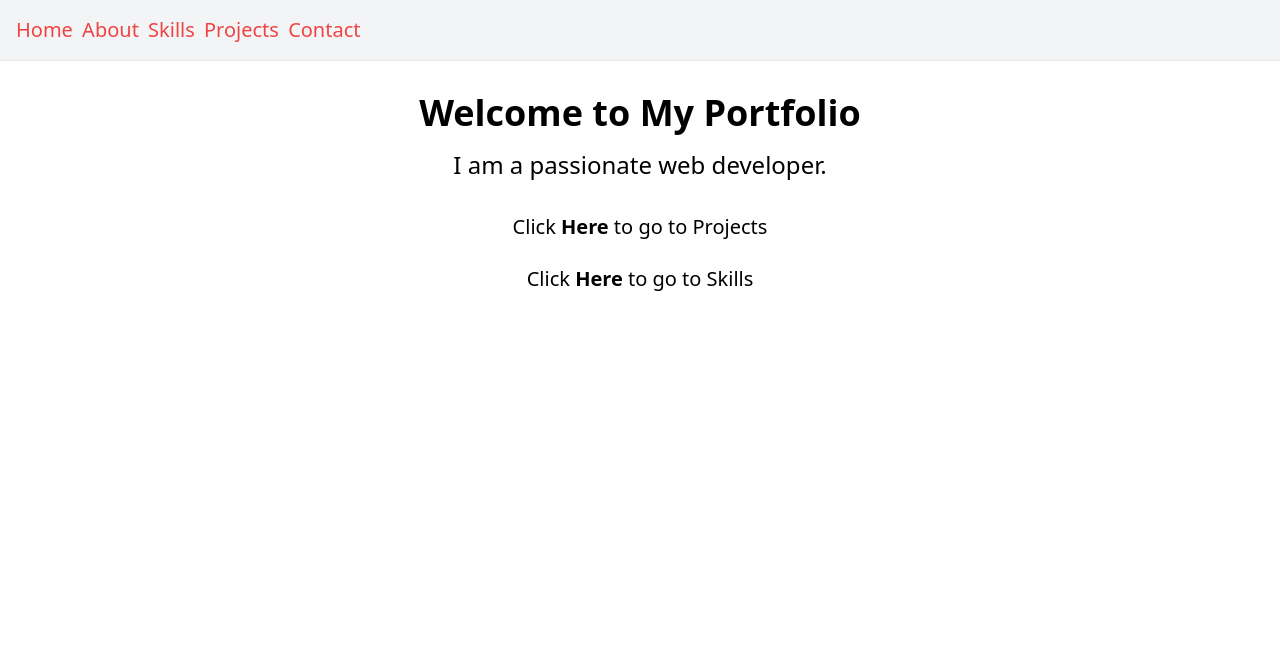
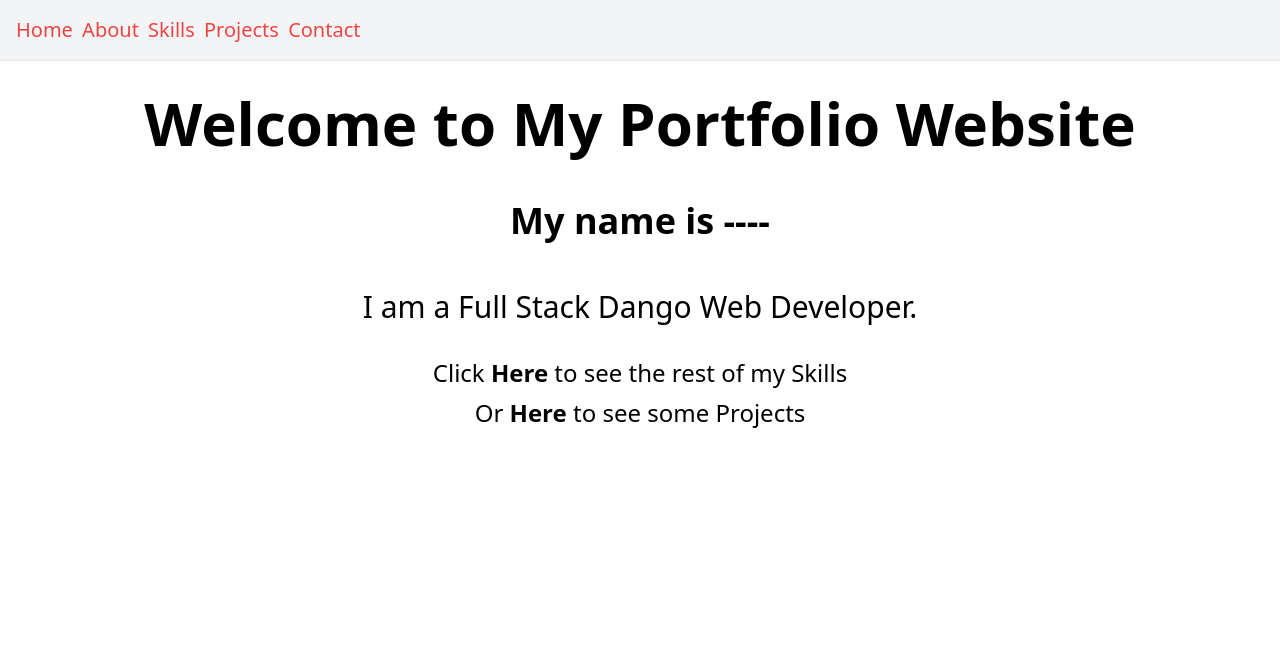
Before and after one commit to ZanderCoding/Portfo_Django, a Django app: page / in a window 1280 px wide. Shown: the top 669 px of the page. Run offline with Django 4.2, Linux system fonts and the light colour scheme.

Commit message:
Added some information to the homepage page

```diff
--- a/portfo/templates/portfo/index.html
+++ b/portfo/templates/portfo/index.html
@@ -3,12 +3,12 @@
 
 {% block content %}
     <header class="text-center">
-        <h1 class="text-4xl font-bold mb-4">Welcome to My Portfolio</h1>
-        <p class="text-2xl">I am a passionate web developer.</p>
+        <h1 class="text-6xl font-bold mb-12">Welcome to My Portfolio Website</h1>
+        <h2 class="text-4xl font-bold mb-12">My name is ----</h2>
+        <p class="text-3xl">I am a Full Stack Dango Web Developer.</p>
     </header>
     <section class="mt-8 text-center">
-        <p class="text-xl">Click <a class="text-xl font-bold" href="{% url 'projects-page' %}">Here</a> to go to Projects</p>
-        <br>
-        <p class="text-xl">Click <a class="text-md font-bold mb-4" href="{% url 'skill' %}">Here</a> to go to Skills</p>
+        <p class="text-2xl mb-2">Click <a class="font-bold" href="{% url 'skill' %}">Here</a> to see the rest of my Skills</p>
+        <p class="text-2xl">Or <a class="font-bold" href="{% url 'projects-page' %}">Here</a> to see some Projects</p>
     </section>
 {% endblock content%}
```
